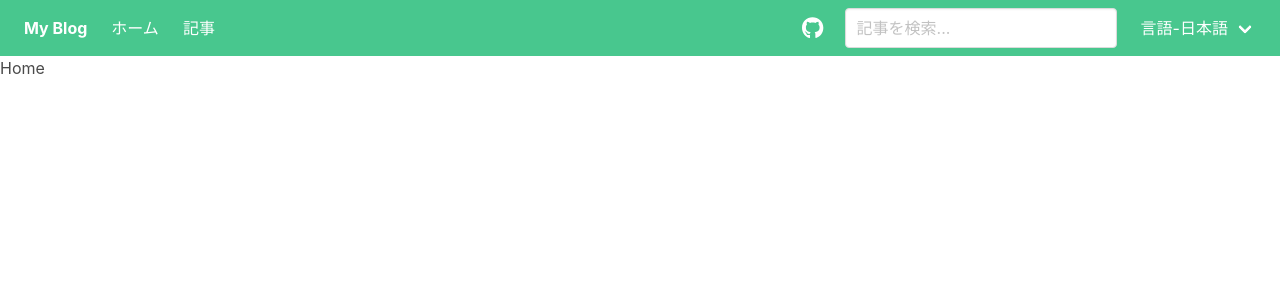
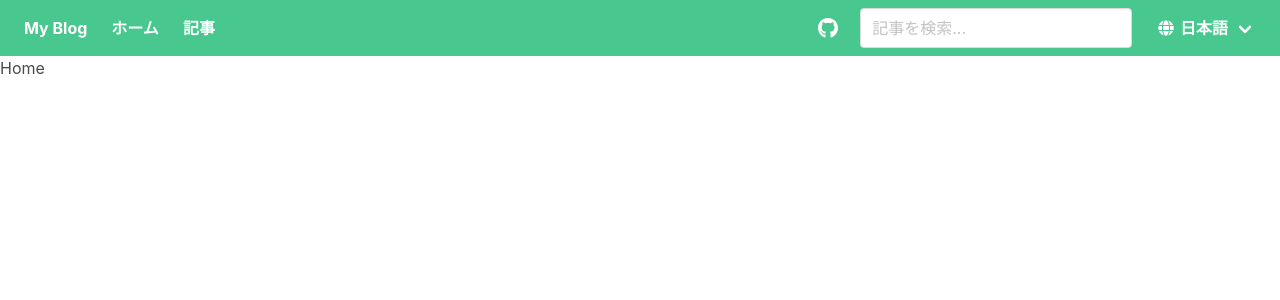
Before and after one commit to MasterHiei/my_blog, a Vue app: page /#/home in a window 1280 px wide. Shown: the top 300 px of the page. Built offline with nearby package versions, Linux system fonts and the light colour scheme.

Commit message:
improve navbar style

```diff
--- a/package.json
+++ b/package.json
@@ -13,6 +13,7 @@
   "dependencies": {
     "@fortawesome/fontawesome-svg-core": "^1.2.10",
     "@fortawesome/free-brands-svg-icons": "^5.6.1",
+    "@fortawesome/free-solid-svg-icons": "^5.6.1",
     "@fortawesome/vue-fontawesome": "^0.1.3",
     "buefy": "^0.7.1",
     "vue": "^2.5.2",
--- a/src/App.vue
+++ b/src/App.vue
@@ -14,3 +14,8 @@ export default {
   }
 }
 </script>
+
+<style lang="stylus" rel="stylesheet/stylus">
+  body
+    font-family -apple-system, BlinkMacSystemFont, YuGothic, "ヒラギノ角ゴ ProN W3", "Hiragino Kaku Gothic ProN", "Microsoft YaHei", '微软雅黑', Arial, "Meiryo", sans-serif
+</style>
--- a/src/assets/locales/messages.json
+++ b/src/assets/locales/messages.json
@@ -5,7 +5,7 @@
         "home": "ホーム",
         "articles": "記事",
         "search": "記事を検索...",
-        "language": "言語-日本語"
+        "language": "日本語"
       }
     }
   },
@@ -15,7 +15,7 @@
         "home": "首页",
         "articles": "文章",
         "search": "搜索博客...",
-        "language": "语言-简体中文"
+        "language": "简体中文"
       }
     }
   }
--- a/src/components/Navbar/TheNavbar.vue
+++ b/src/components/Navbar/TheNavbar.vue
@@ -2,7 +2,7 @@
   <nav id="navbar" class="navbar is-success" role="navigation" aria-label="main navigation">
     <div id="brand" class="navbar-brand">
       <a class="navbar-item" @click="transTo('/home')">
-        <strong>My Blog</strong>
+        My Blog
       </a>
       <BaseNavbarInput hiddenClass="is-hidden-desktop"/>
 
@@ -22,12 +22,17 @@
       <div class="navbar-end">
         <a href="https://github.com/MasterHiei/my_blog" class="navbar-item">
           <span class="icon">
-            <font-awesome-icon :icon="['fab', 'github']" size="lg" />
+            <font-awesome-icon :icon="['fab', 'github']" fixed-width />
           </span>
         </a>
         <BaseNavbarInput hiddenClass="is-hidden-touch"/>
         <div class="navbar-item has-dropdown is-hoverable">
-          <a class="navbar-link">{{ $t("message.navbar.language") }}</a>
+          <a class="navbar-link">
+            <div>
+              <font-awesome-icon :icon="['fas', 'globe']" fixed-width />
+              {{ $t("message.navbar.language") }}
+            </div>
+          </a>
           <div class="navbar-dropdown">
             <a :class="['navbar-item', { 'is-active': isCN }]" @click="changeLanguage('zh-CN')">简体中文</a>
             <a :class="['navbar-item', { 'is-active': isJa }]" @click="changeLanguage('ja')">日本語</a>
@@ -79,6 +84,7 @@ export default {
   @media (min-width: 1024px)
     #navbar
       padding 0 12px 0 12px
+      font-weight  bold
 
   #navbarBurger
     height auto
--- a/src/main.js
+++ b/src/main.js
@@ -6,14 +6,15 @@ import VueI18n from 'vue-i18n'
 import Buefy from 'buefy'
 import 'buefy/dist/buefy.css'
 import { library } from '@fortawesome/fontawesome-svg-core'
-import { faGithub } from '@fortawesome/free-brands-svg-icons'
+import { fab } from '@fortawesome/free-brands-svg-icons'
+import { fas } from '@fortawesome/free-solid-svg-icons'
 import { FontAwesomeIcon } from '@fortawesome/vue-fontawesome'
 
 Vue.use(VueI18n)
 Vue.use(Buefy)
 
 // import fontawesome icon
-library.add(faGithub)
+library.add(fab, fas)
 Vue.component('font-awesome-icon', FontAwesomeIcon)
 
 // vue-i18n Configuration
```
Also changed, not shown: 1 other file (tests, documents, lock files or other folders).
